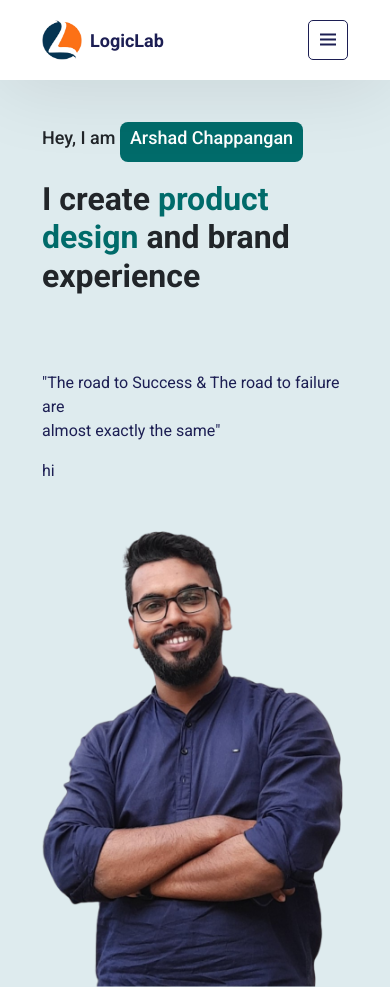
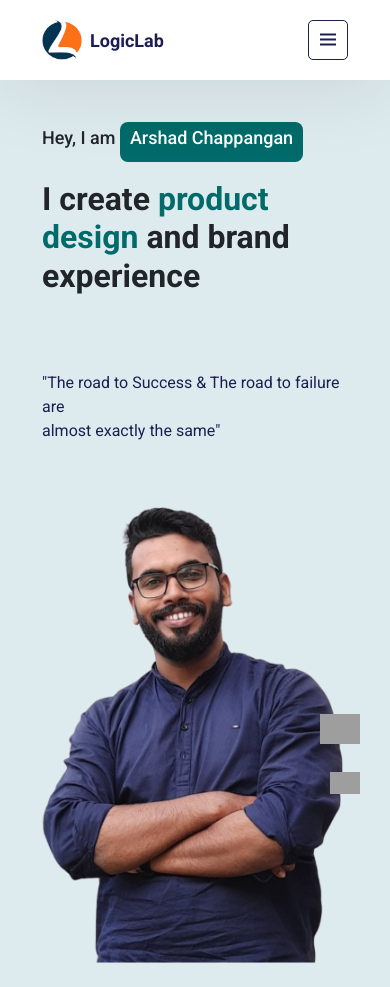
Before and after one commit to Arshadchappangan/Personal-Portfolio, a plain HTML site: page index.html in a window 390 px wide. Shown: the top 987 px of the page. Drawn offline with nearby package versions, Linux system fonts and the light colour scheme; grey boxes are pictures that could not be loaded.

Commit message:
whatsapp and mail

```diff
--- a/index.html
+++ b/index.html
@@ -41,7 +41,7 @@
             <p><br><br>
                 "The road to Success & The road to failure are <br>almost exactly the same"
             </p>
-            <a href="https://wa.me/919847788349?text=Hi,%20Arshad%20Chappangan">hi</a>
+
         </div>
         <div class="right">
             <img src="photos/20230911_075732-fotor-20241201132149 (1).png">
@@ -213,14 +213,14 @@
             <p>
                 All rights reserved
             </p>
-            <div class="links">
-                <a href="#">Privacy Policy</a>
-                <a href="#">Terms of Service</a>
-                <a href="#">Cookies Setting</a>
-            </div>
         </div>
     </footer>
-
+    <a href="https://wa.me/919847788349?text=Hi,%20Arshad%20Chappangan">
+        <img src="https://www.cdnlogo.com/logos/w/29/whatsapp-icon.svg" alt="Whatsapp icon">
+    </a>
+    <a href="mailto:arshadchappangan349@gmail.com">
+        <img src="https://cdn4.iconfinder.com/data/icons/social-media-logos-6/512/112-gmail_email_mail-512.png" alt="mail icon">
+    </a>
 
     <script src="https://smtpjs.com/v3/smtp.js">
     </script>
--- a/style.css
+++ b/style.css
@@ -374,11 +374,21 @@ footer .separator{
 
 footer .bottom p{
     font-size: 12px;
+    margin: 0 auto;
 }
 
-footer .bottom .links a{
-    font-size: 12px;
-    margin-left: 14px;
+[alt="Whatsapp icon"]{
+    height: 50px;
+    position: fixed;
+    bottom: 150px;
+    right: 50px;
+}
+
+[alt="mail icon"]{
+    width: 50px;
+    position: fixed;
+    bottom: 80px;
+    right: 50px;
 }
 
 @media screen and (max-width: 1200px) {
@@ -547,6 +557,20 @@ footer .bottom .links a{
         gap: 14px;
     }
 
+    [alt="Whatsapp icon"]{
+        height: 30px;
+        position: fixed;
+        bottom: 100px;
+        right: 30px;
+    }
+
+    [alt="mail icon"]{
+        width: 30px;
+        position: fixed;
+        bottom: 50px;
+        right: 30px;
+    }
+
 }
 
 @media screen and (max-width: 576px) {
```
